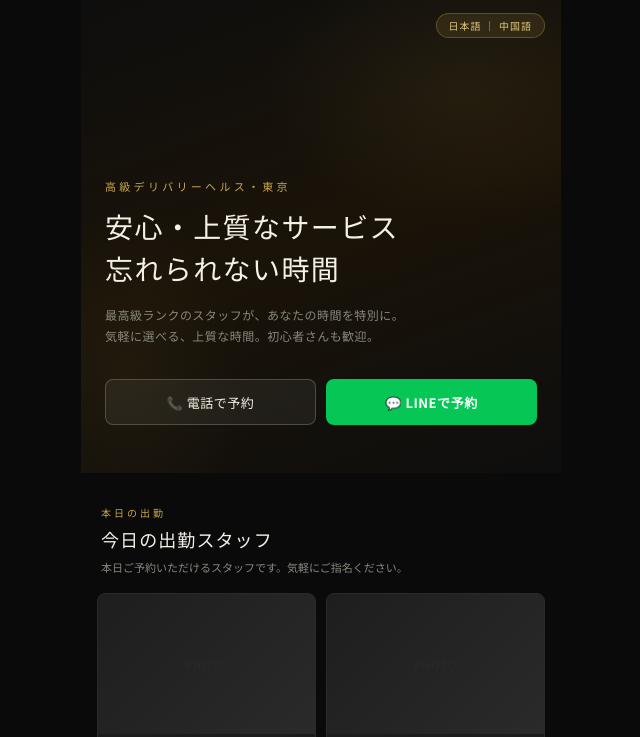
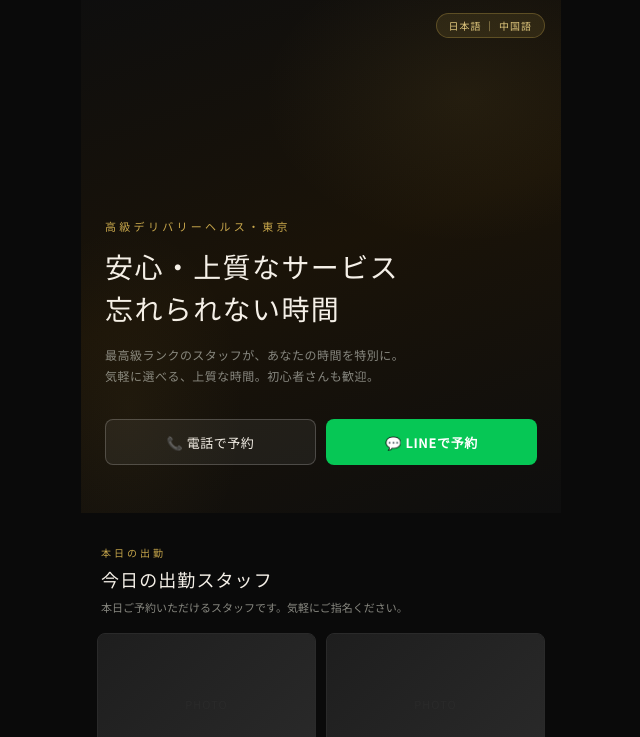
Before and after one commit to ymdesign-afk/HP-, a plain HTML site: page index.html in a window 1280 px wide. Shown: the part 63-800 px from the top of the page, without its empty margins (319-959 px from the left). Drawn offline with nearby package versions, Linux system fonts and the light colour scheme.

Commit message:
Add files via upload

```diff
--- a/index.html
+++ b/index.html
@@ -156,7 +156,7 @@ a { text-decoration: none; color: inherit; }
 /* ── HERO ── */
 .hero {
   position: relative;
-  height: 480px;
+  height: 520px;
   background: linear-gradient(160deg, #0e0e0e 0%, #1a1308 50%, #0e0e0e 100%);
   display: flex;
   flex-direction: column;
```
